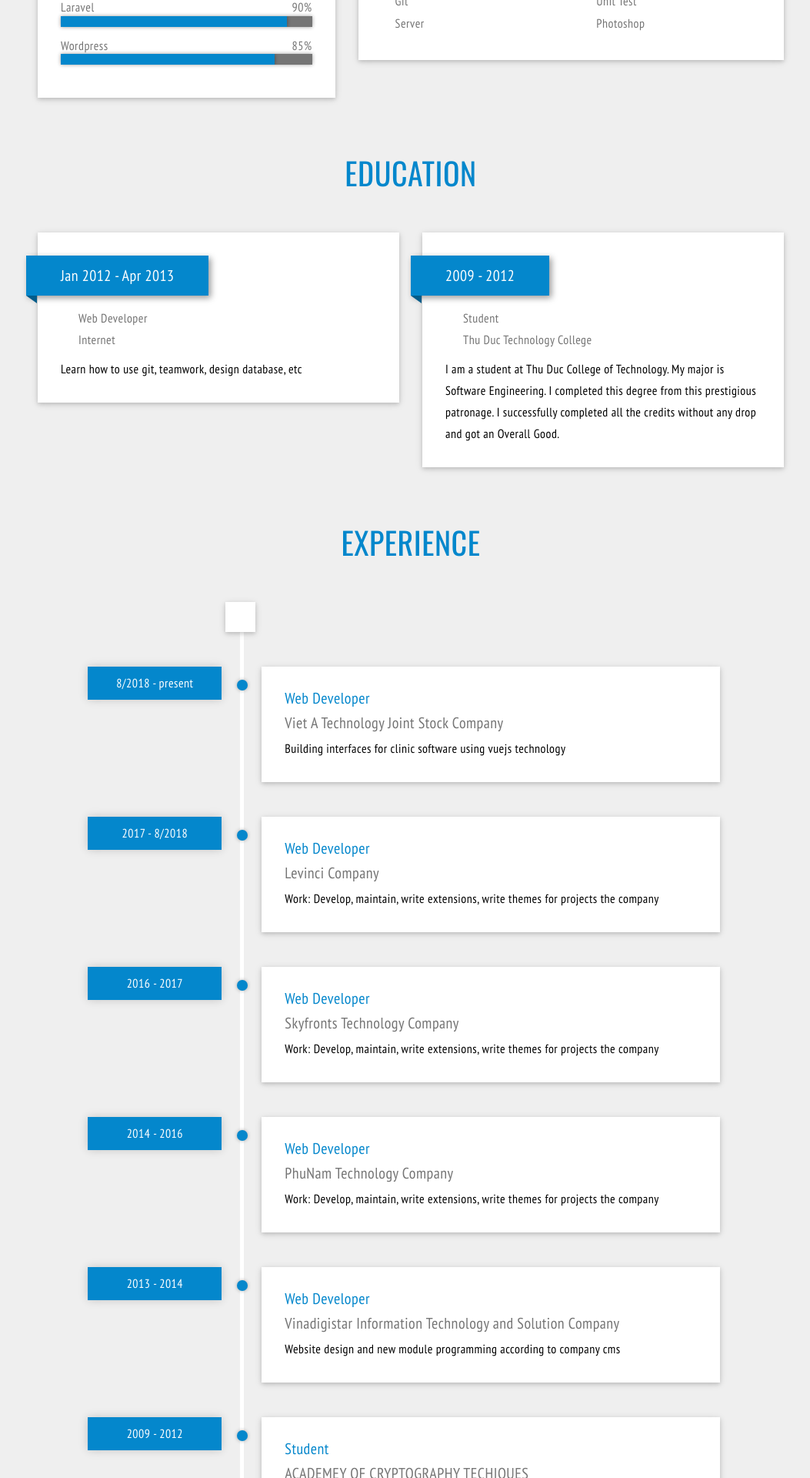
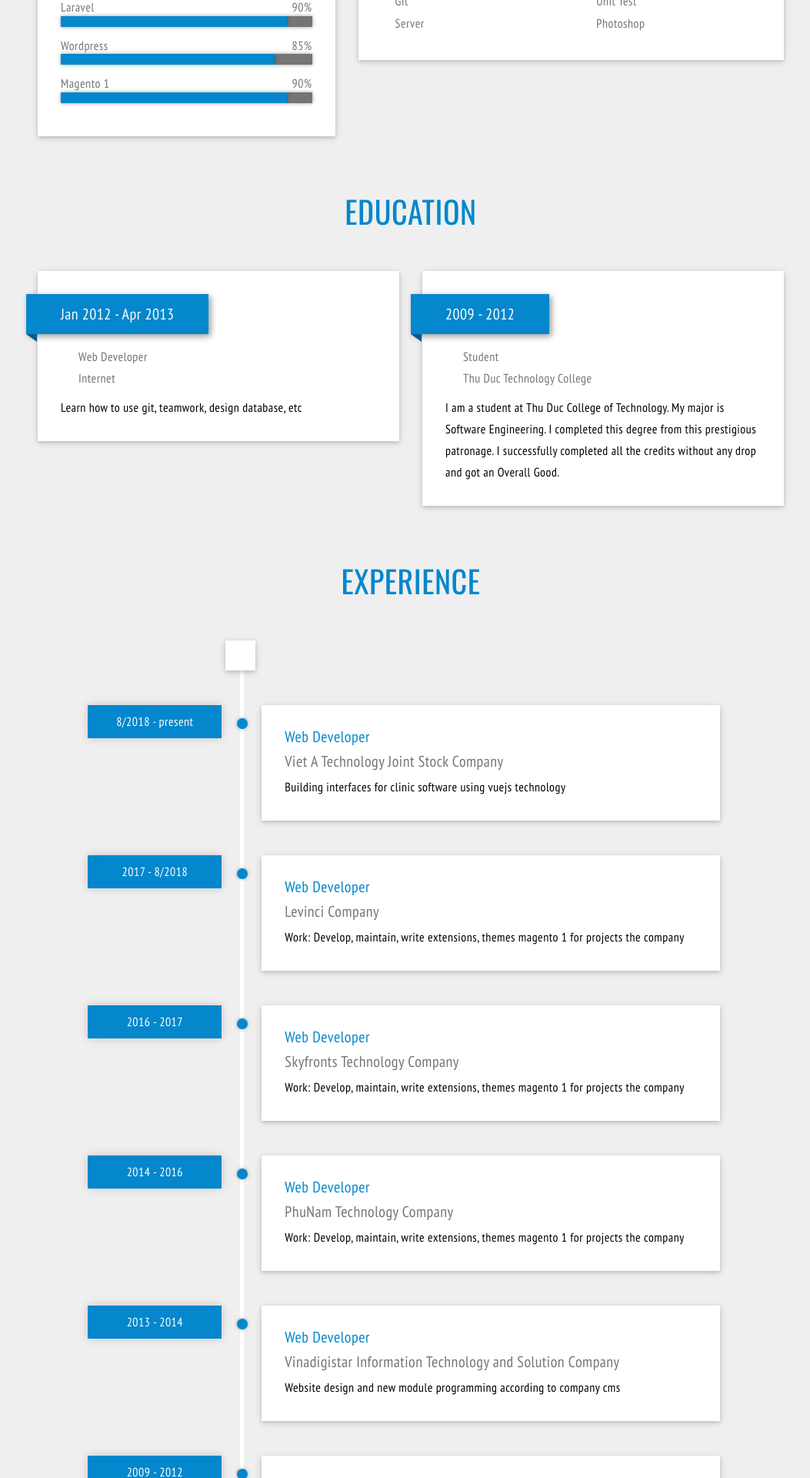
Before and after one commit to ngoctuanit07/mycv, a React (Create React App) app: page / in a window 1280 px wide. Shown: the part 980-2900 px from the top of the page at 77% size, without its empty margins (106-1159 px from the left). Built offline with nearby package versions, Linux system fonts and the light colour scheme; a web font is replaced by a local one.

Commit message:
cap nhat data

```diff
--- a/src/components/organisms/Experience/views/index.tsx
+++ b/src/components/organisms/Experience/views/index.tsx
@@ -25,7 +25,7 @@ const Experience: React.FC = () => {
               <h3 className="specialty-name">Web Developer</h3>
               <h3 className="company-name">Levinci  Company</h3>
               <p className="prg-experience">
-               Work: Develop, maintain, write extensions, write themes for projects the company
+               Work: Develop, maintain, write extensions, themes magento 1  for projects the company
               </p>
             </div>
             <div className="experience-content">
@@ -33,7 +33,7 @@ const Experience: React.FC = () => {
               <h3 className="specialty-name">Web Developer</h3>
               <h3 className="company-name">Skyfronts Technology Company</h3>
               <p className="prg-experience">
-               Work: Develop, maintain, write extensions, write themes for projects the company
+               Work: Develop, maintain, write extensions, themes magento 1  for projects the company
               </p>
             </div>
             <div className="experience-content">
@@ -41,7 +41,7 @@ const Experience: React.FC = () => {
               <h3 className="specialty-name">Web Developer</h3>
               <h3 className="company-name">PhuNam Technology Company</h3>
               <p className="prg-experience">
-               Work: Develop, maintain, write extensions, write themes for projects the company
+               Work: Develop, maintain, write extensions, themes magento 1 for projects the company
               </p>
             </div>
             <div className="experience-content">
@@ -55,7 +55,7 @@ const Experience: React.FC = () => {
             <div className="experience-content">
               <span className="period-experience">2009 - 2012</span>
               <h3 className="specialty-name">Student</h3>
-              <h3 className="company-name">ACADEMEY OF CRYPTOGRAPHY TECHIQUES</h3>
+              <h3 className="company-name">Thu Duc Technology College</h3>
               <p className="prg-experience">
                I am a student at Thu Duc College of Technology. My major is Software Engineering.
               </p>
--- a/src/components/organisms/Skill/views/index.tsx
+++ b/src/components/organisms/Skill/views/index.tsx
@@ -106,6 +106,22 @@ const Skill: React.FC = () => {
                   </div>
               </div>
             </div>
+            <div className="skill">
+              <div className="title-progress">
+                <span className="skill-name">Magento 1</span>
+                <span className="skill-value">90%</span>
+              </div>
+              <div className="progress">
+                  <div className="progress-bar progress4"
+                        role="progressbar"
+                        aria-valuenow={90}
+                        aria-valuemin={0}
+                        aria-valuemax={100}
+                        style={{width: "90%"}}
+                        >
+                  </div>
+              </div>
+            </div>
           </div>
         </div>
         <div className="col-md-7">
```
